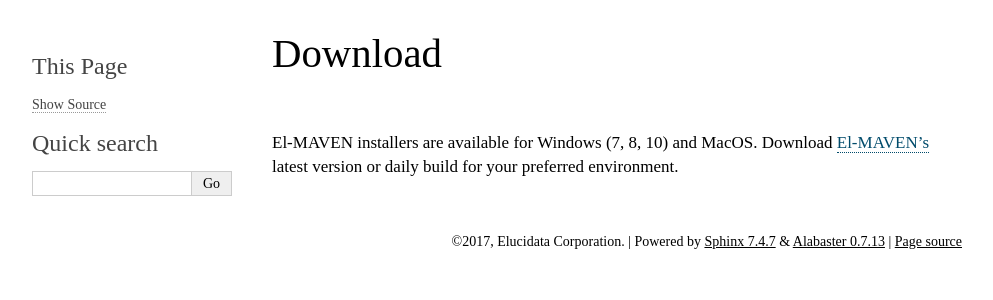
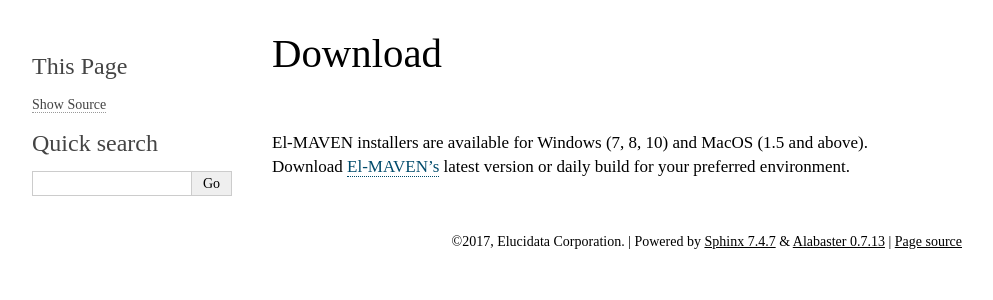
Before and after one commit to ElucidataInc/ElMaven, a Sphinx documentation site: the page built from docs/Download.rst, in a window 1280 px wide. Shown: the top 300 px of the page, without its empty margins (148-1141 px from the left). Built offline with Sphinx 7.4.7, drawn with Linux system fonts in a browser that asks for light colours.

Commit message:
minor changes

```diff
--- a/CODE_OF_CONDUCT.rst
+++ b/CODE_OF_CONDUCT.rst
@@ -101,4 +101,4 @@
 
 Portions of text derived from the `Django Code of Conduct <https://www.djangoproject.com/conduct/>`_ and the `Geek Feminism Anti-Harassment Policy <http://geekfeminism.wikia.com/wiki/Conference_anti-harassment/Policy>`_.
 
-Retrieved on November 22, 2016 from `here <http://citizencodeofconduct.org/>`_.
+Retrieved on October 17, 2018 from `here <http://citizencodeofconduct.org/>`_.
--- a/docs/Download.rst
+++ b/docs/Download.rst
@@ -3,4 +3,4 @@
 
 |
 
-El-MAVEN installers are available for Windows (7, 8, 10) and MacOS. Download `El-MAVEN's <https://elucidatainc.github.io/ElMaven/>`_ latest version or daily build for your preferred environment.
+El-MAVEN installers are available for Windows (7, 8, 10) and MacOS (1.5 and above). Download `El-MAVEN's <https://elucidatainc.github.io/ElMaven/>`_ latest version or daily build for your preferred environment.
--- a/docs/conf.py
+++ b/docs/conf.py
@@ -40,6 +40,7 @@
 # ones.
 extensions = [
     'sphinx.ext.autodoc',
+    'sphinx.ext.imgconverter'
 ]
 
 pdf_documents = [('index', u'rst2pdf', u'El-MAVEN Documentation', u'Elucidata Corporation'),]
@@ -84,8 +85,13 @@
 # documentation.
 #
 html_theme_options = {'logo': 'El-MAVEN.svg',
+	#'github_button': 'True',
 	'github_user': 'ElucidataInc',
 	'github_repo': 'ElMaven',
+	#'github_banner': 'True',
+	#'github_type': 'follow',
+	#'github_count': 'True',
+	#'logo_text_align': 'left',
 	#'description': 'ABCXYZ',
 	#'logo_text_align': 'left',
 	#'logo_name': 'True',
```
Also changed, not shown: docs/LabeledMSMSValidation.rst (+5 -5 lines), 10 other files.
